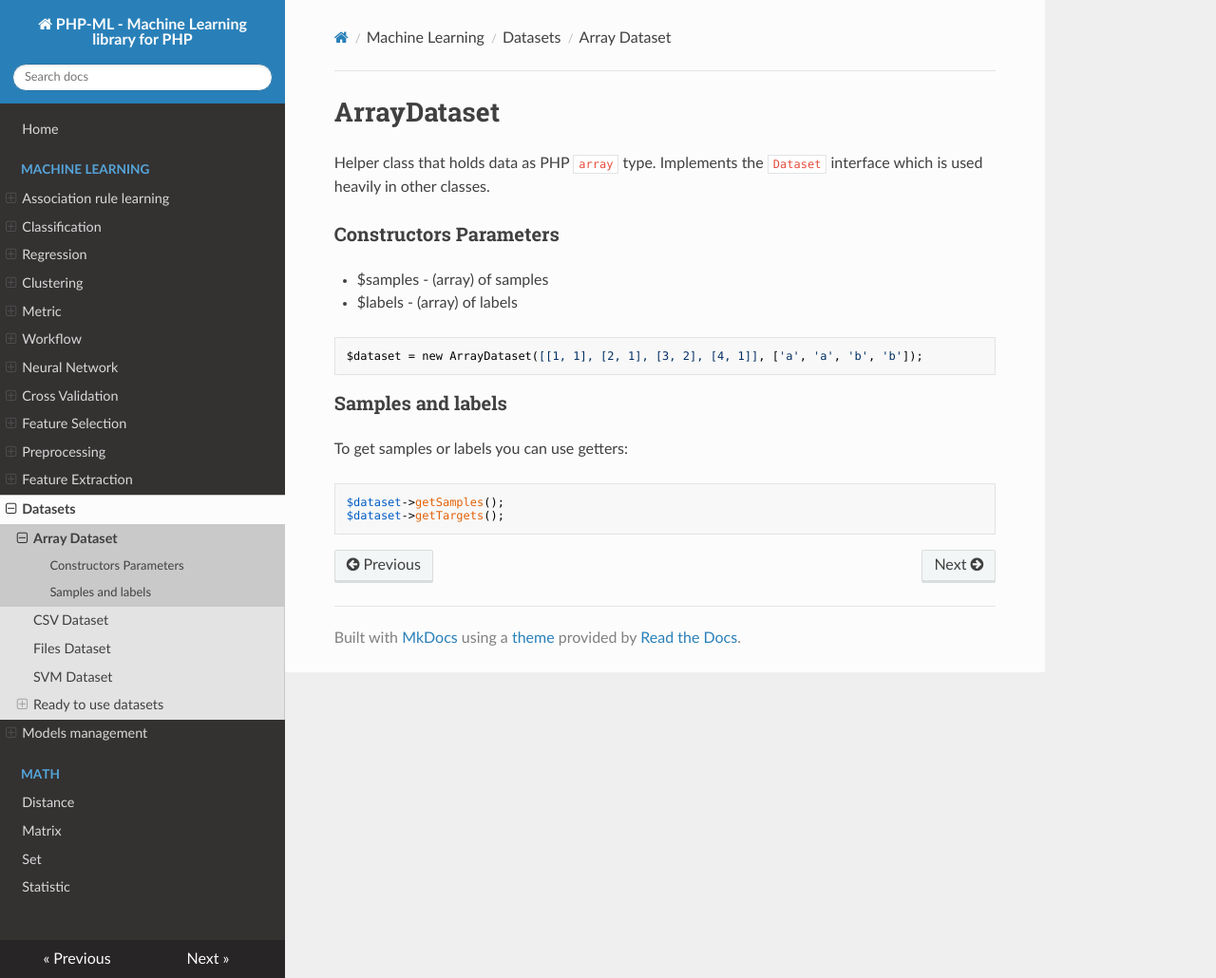
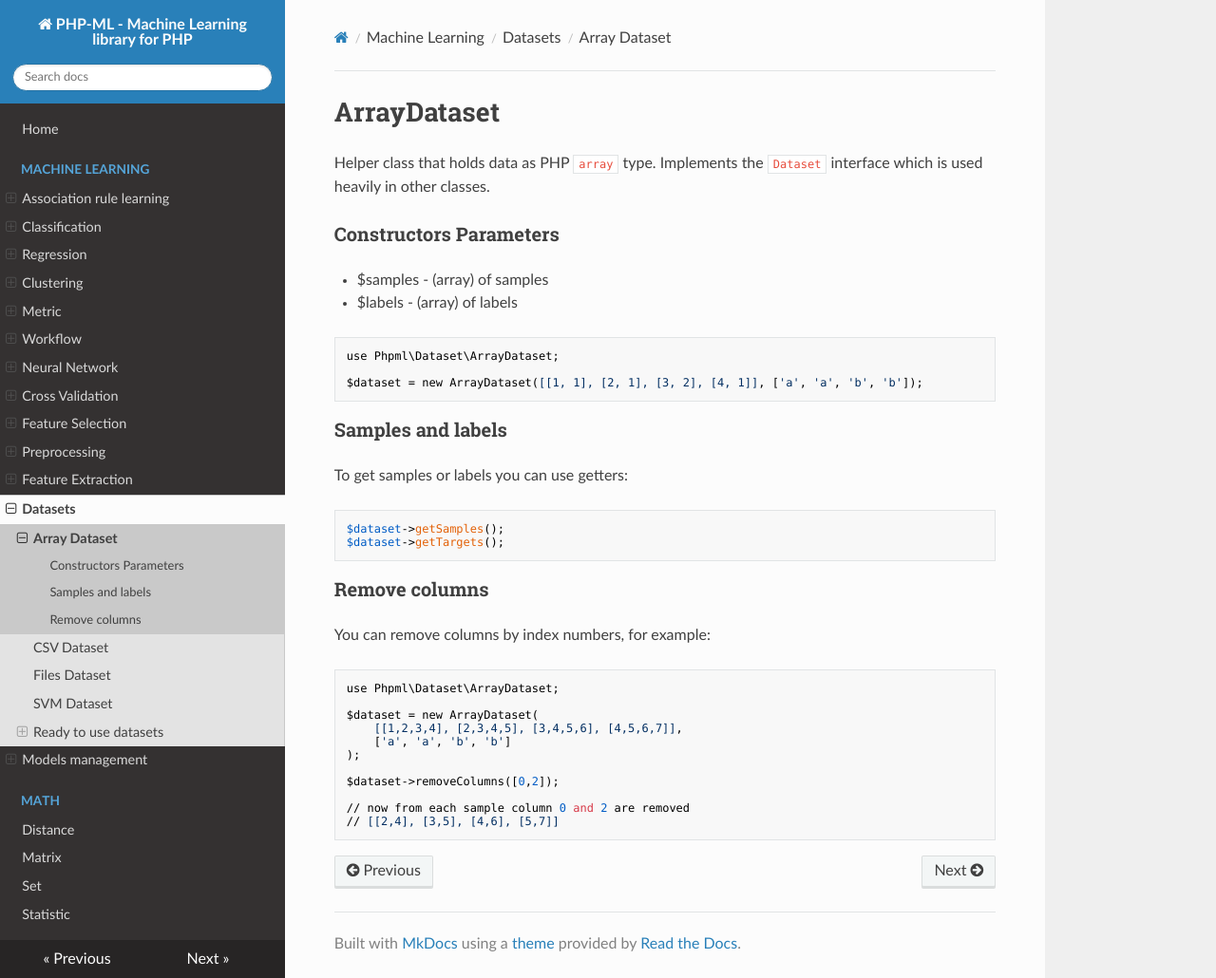
Before and after one commit to jorgecasas/php-ml, an MkDocs documentation site: the page built from docs/machine-learning/datasets/array-dataset.md, in a window 1280 px wide and 1030 px high. Shown: the whole window at 95% size. Built offline with MkDocs 1.6.1, drawn with Linux system fonts in a browser that asks for light colours; nearby versions of some CDN libraries; old or Windows-style settings are respelled for this version of MkDocs.

Commit message:
Add removeColumns function to ArrayDataset (#249)
* Add removeColumns function to ArrayDataset

* Add removeColumns to docs

* Fix cs

````diff
--- a/docs/machine-learning/datasets/array-dataset.md
+++ b/docs/machine-learning/datasets/array-dataset.md
@@ -8,6 +8,8 @@ Helper class that holds data as PHP `array` type. Implements the `Dataset` inter
 * $labels - (array) of labels
 
 ```
+use Phpml\Dataset\ArrayDataset;
+
 $dataset = new ArrayDataset([[1, 1], [2, 1], [3, 2], [4, 1]], ['a', 'a', 'b', 'b']);
 ```
 
@@ -19,3 +21,21 @@ To get samples or labels you can use getters:
 $dataset->getSamples();
 $dataset->getTargets();
 ```
+
+### Remove columns
+
+You can remove columns by index numbers, for example:
+
+```
+use Phpml\Dataset\ArrayDataset;
+
+$dataset = new ArrayDataset(
+    [[1,2,3,4], [2,3,4,5], [3,4,5,6], [4,5,6,7]],
+    ['a', 'a', 'b', 'b']
+);
+
+$dataset->removeColumns([0,2]);
+
+// now from each sample column 0 and 2 are removed
+// [[2,4], [3,5], [4,6], [5,7]]
+```
````
Also changed, not shown: 2 other files.
